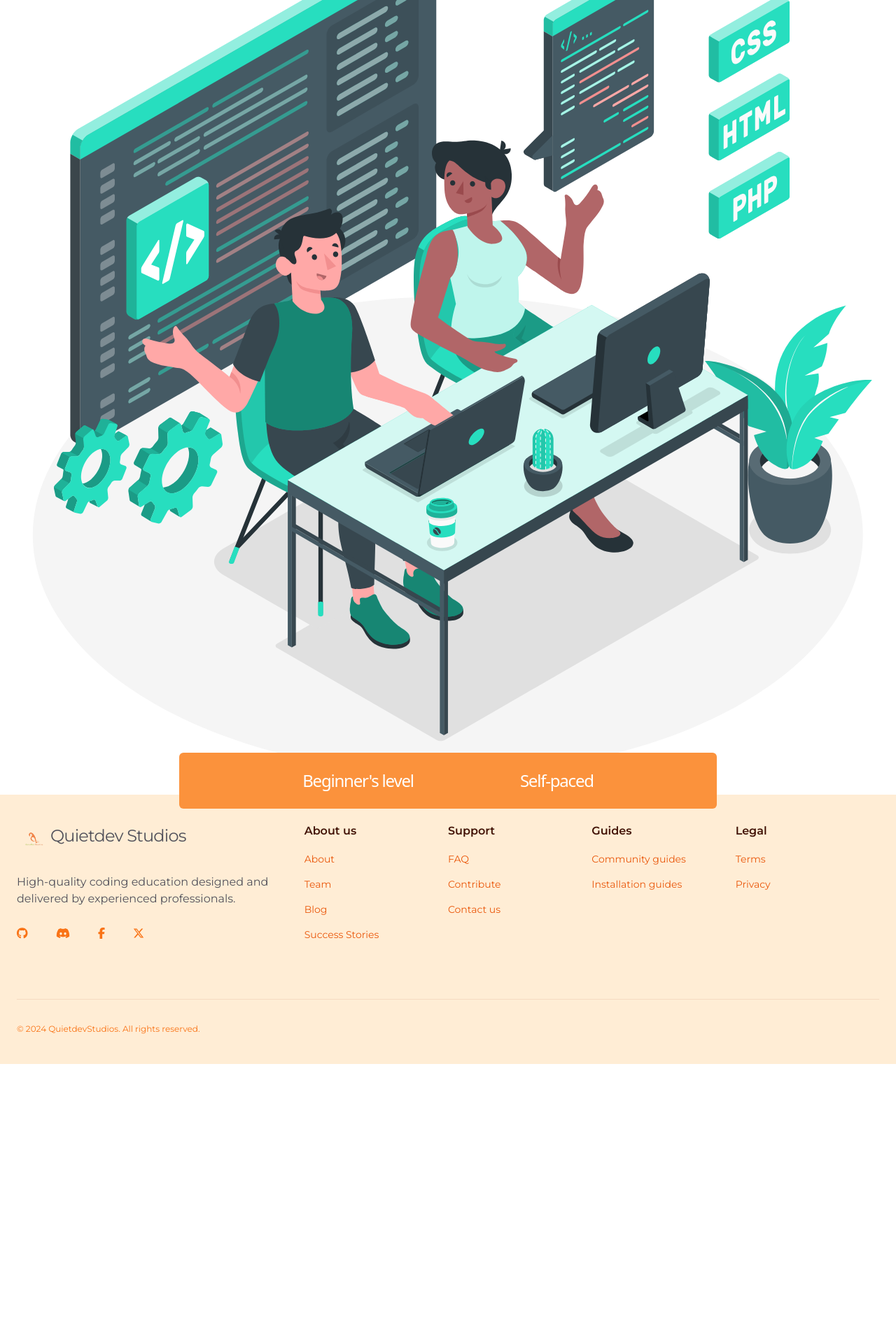
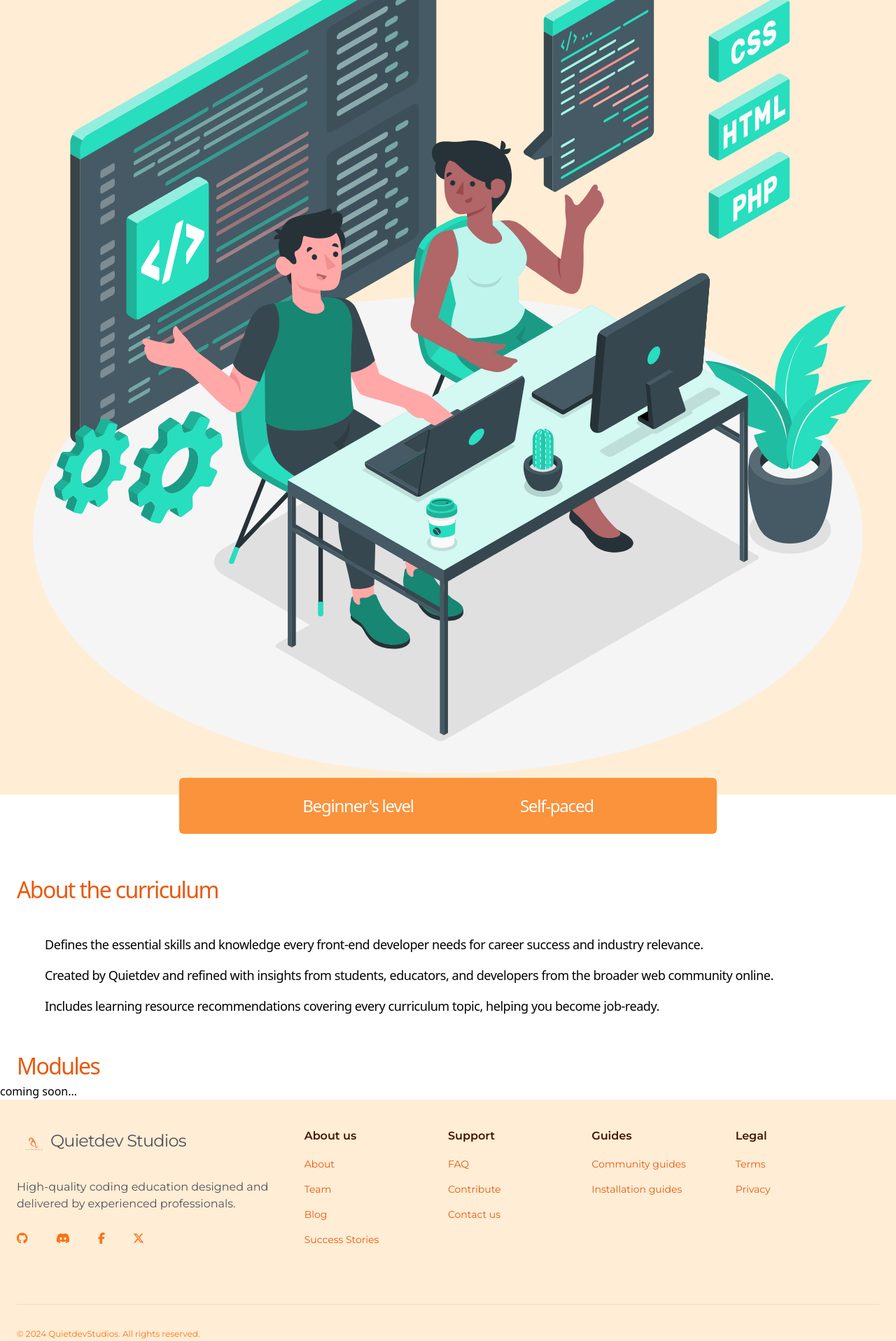
Before and after one commit to quietdevstudios/quietdevstudio, a React (Vite) app: page /curriculum in a window 1280 px wide. Shown: the part 496-2413 px from the top of the page at 70% size. Before the commit the page ends 2017 px from the top, so only its background shows below. Built offline with nearby package versions, Linux system fonts and the light colour scheme.

Commit message:
creating course modules

```diff
--- a/src/pages/Courses.jsx
+++ b/src/pages/Courses.jsx
@@ -6,12 +6,12 @@ import { faGraduationCap } from "@fortawesome/free-solid-svg-icons";
 const Courses = () => {
   return (
     <section>
-      <article className="relative">
+      <article className="relative bg-orange-100">
         <header className="p-6">
           <h1 className="text-[2rem] font-medium tracking-tighter text-orange-600">
             Quietdev Studios Curriculum
           </h1>
-          <h4 className="text-[1.5rem] font-medium tracking-tight">
+          <h4 className="text-[1.5rem] font-medium tracking-tight leading-7 mt-2">
             The essential skillset for new front-end developers
           </h4>
           <p className="mt-4 font-regular text-lg">
@@ -27,7 +27,7 @@ const Courses = () => {
         <figure>
           <img src={vector} alt="vector image" />
         </figure>
-        <section className="flex items-center justify-evenly bg-orange-400 w-[80%] md:max-w-[60%] mx-auto p-6 absolute -bottom-5 left-0 right-0 rounded-md text-white font-medium text-2xl tracking-tighter">
+        <section className="flex items-center justify-evenly bg-orange-400 w-[80%] md:max-w-[60%] mx-auto p-6 absolute -bottom-14 left-0 right-0 rounded-md text-white font-medium text-2xl tracking-tighter">
           <div>
             {/* <FontAwesomeIcon icon={faGraduationCap} /> */}
             <p>Beginner's level</p>
@@ -37,6 +37,41 @@ const Courses = () => {
           </div>
         </section>
       </article>
+
+      {/* about the curriculum */}
+      <section>
+        <h1 className="text-[2rem] font-medium tracking-tighter text-orange-600 mt-28 px-6">
+          About the curriculum
+        </h1>
+        <div className="flex flex-col gap-4 text-lg font-regular tracking-tight px-16 my-10">
+          <div>
+            <p>
+              Defines the essential skills and knowledge every front-end
+              developer needs for career success and industry relevance.
+            </p>
+          </div>
+          <div>
+            <p>
+              Created by Quietdev and refined with insights from students,
+              educators, and developers from the broader web community online.
+            </p>
+          </div>
+          <div>
+            <p>
+              Includes learning resource recommendations covering every
+              curriculum topic, helping you become job-ready.
+            </p>
+          </div>
+        </div>
+      </section>
+
+      <section>
+        <h1 className="text-[2rem] font-medium tracking-tighter text-orange-600 mt-12 px-6">
+          Modules
+        </h1>
+        <p>coming soon...</p>
+      </section>
+
     </section>
   );
 };
```
